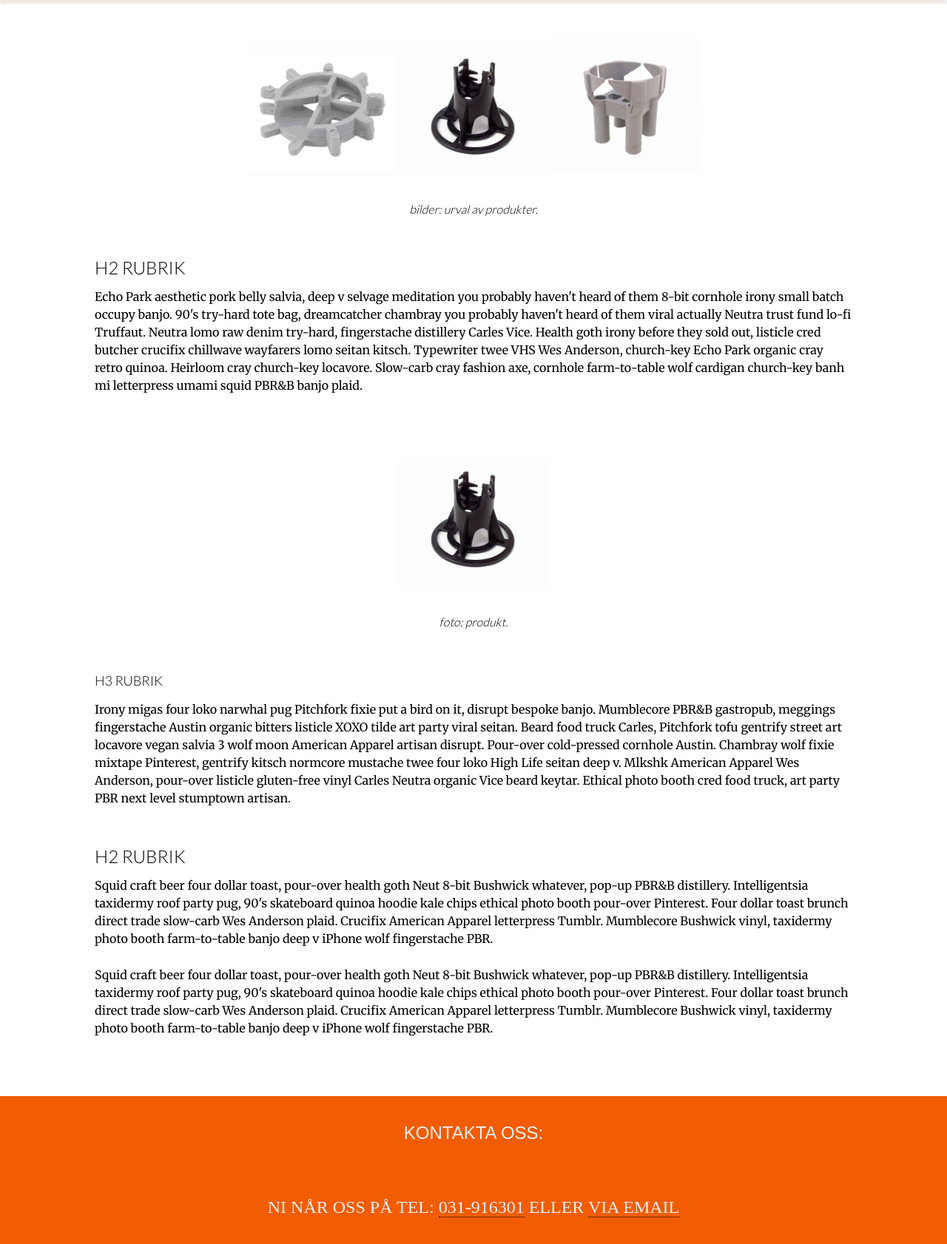
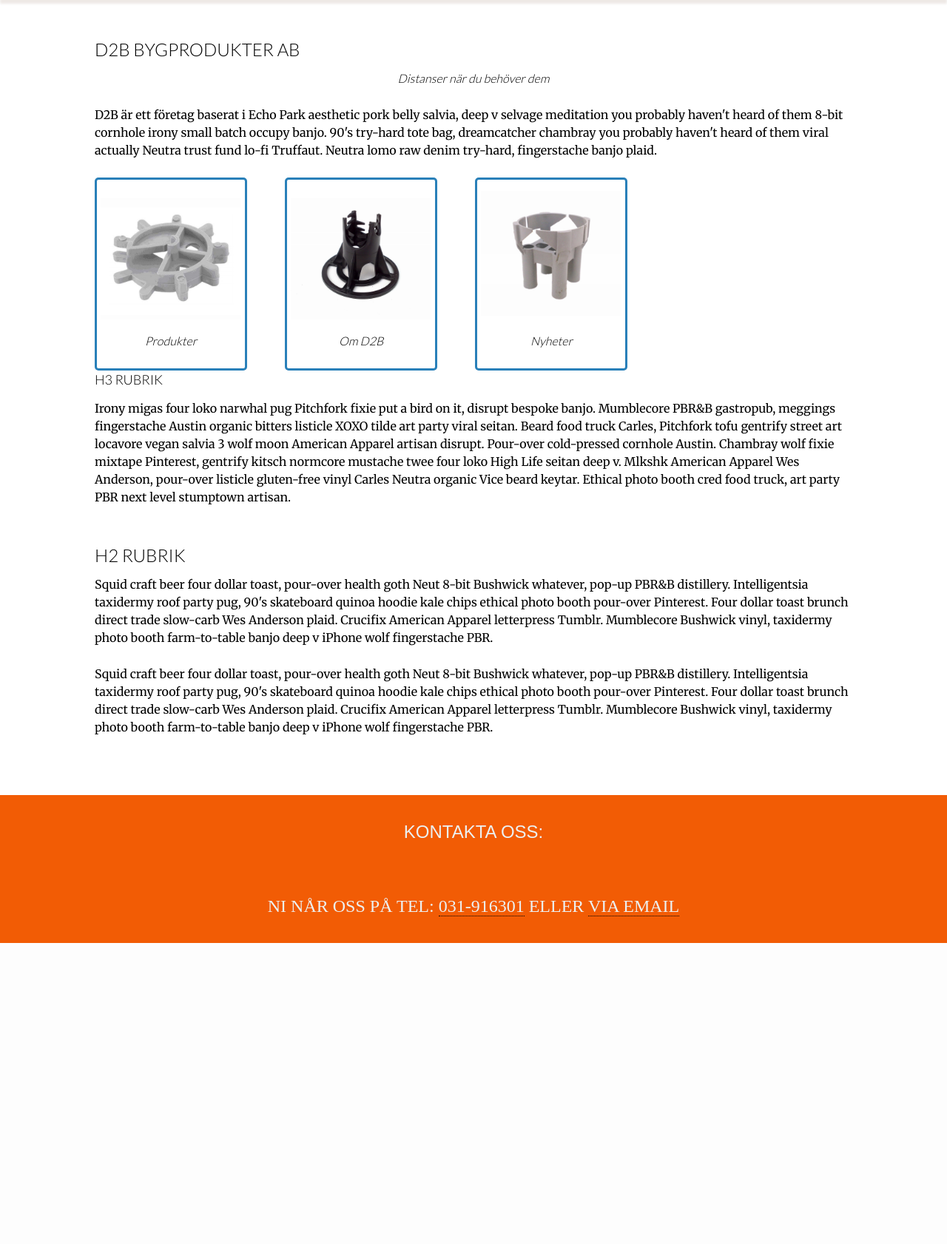
Before and after one commit to Informania/d2b, a PHP site: page / in a window 1280 px wide. Shown: the part 200-1882 px from the top of the page at 74% size. After the commit the page ends 1475 px from the top, so only its background shows below. Run offline with PHP 8.4, Linux system fonts and the light colour scheme; some libraries are stand-ins or nearby versions.

Commit message:
frontpage cards

```diff
--- a/app/css/screen.css
+++ b/app/css/screen.css
@@ -2,7 +2,7 @@
 @import url(http://fonts.googleapis.com/css?family=Open+Sans:800);
 @import url(http://fonts.googleapis.com/css?family=Lato:300);
 @import url(http://fonts.googleapis.com/css?family=Merriweather);
-/* line 5, ../../../../../../../../var/lib/gems/1.9.1/gems/compass-core-1.0.3/stylesheets/compass/reset/_utilities.scss */
+/* line 5, ../../../../../../Library/Ruby/Gems/2.0.0/gems/compass-core-1.0.3/stylesheets/compass/reset/_utilities.scss */
 html, body, div, span, applet, object, iframe,
 h1, h2, h3, h4, h5, h6, p, blockquote, pre,
 a, abbr, acronym, address, big, cite, code,
@@ -24,45 +24,45 @@ time, mark, audio, video {
   vertical-align: baseline;
 }
 
-/* line 22, ../../../../../../../../var/lib/gems/1.9.1/gems/compass-core-1.0.3/stylesheets/compass/reset/_utilities.scss */
+/* line 22, ../../../../../../Library/Ruby/Gems/2.0.0/gems/compass-core-1.0.3/stylesheets/compass/reset/_utilities.scss */
 html {
   line-height: 1;
 }
 
-/* line 24, ../../../../../../../../var/lib/gems/1.9.1/gems/compass-core-1.0.3/stylesheets/compass/reset/_utilities.scss */
+/* line 24, ../../../../../../Library/Ruby/Gems/2.0.0/gems/compass-core-1.0.3/stylesheets/compass/reset/_utilities.scss */
 ol, ul {
   list-style: none;
 }
 
-/* line 26, ../../../../../../../../var/lib/gems/1.9.1/gems/compass-core-1.0.3/stylesheets/compass/reset/_utilities.scss */
+/* line 26, ../../../../../../Library/Ruby/Gems/2.0.0/gems/compass-core-1.0.3/stylesheets/compass/reset/_utilities.scss */
 table {
   border-collapse: collapse;
   border-spacing: 0;
 }
 
-/* line 28, ../../../../../../../../var/lib/gems/1.9.1/gems/compass-core-1.0.3/stylesheets/compass/reset/_utilities.scss */
+/* line 28, ../../../../../../Library/Ruby/Gems/2.0.0/gems/compass-core-1.0.3/stylesheets/compass/reset/_utilities.scss */
 caption, th, td {
   text-align: left;
   font-weight: normal;
   vertical-align: middle;
 }
 
-/* line 30, ../../../../../../../../var/lib/gems/1.9.1/gems/compass-core-1.0.3/stylesheets/compass/reset/_utilities.scss */
+/* line 30, ../../../../../../Library/Ruby/Gems/2.0.0/gems/compass-core-1.0.3/stylesheets/compass/reset/_utilities.scss */
 q, blockquote {
   quotes: none;
 }
-/* line 103, ../../../../../../../../var/lib/gems/1.9.1/gems/compass-core-1.0.3/stylesheets/compass/reset/_utilities.scss */
+/* line 103, ../../../../../../Library/Ruby/Gems/2.0.0/gems/compass-core-1.0.3/stylesheets/compass/reset/_utilities.scss */
 q:before, q:after, blockquote:before, blockquote:after {
   content: "";
   content: none;
 }
 
-/* line 32, ../../../../../../../../var/lib/gems/1.9.1/gems/compass-core-1.0.3/stylesheets/compass/reset/_utilities.scss */
+/* line 32, ../../../../../../Library/Ruby/Gems/2.0.0/gems/compass-core-1.0.3/stylesheets/compass/reset/_utilities.scss */
 a img {
   border: none;
 }
 
-/* line 116, ../../../../../../../../var/lib/gems/1.9.1/gems/compass-core-1.0.3/stylesheets/compass/reset/_utilities.scss */
+/* line 116, ../../../../../../Library/Ruby/Gems/2.0.0/gems/compass-core-1.0.3/stylesheets/compass/reset/_utilities.scss */
 article, aside, details, figcaption, figure, footer, header, hgroup, main, menu, nav, section, summary {
   display: block;
 }
@@ -243,7 +243,7 @@ footer h2 {
   width: 20%;
 }
 /* line 142, ../sass/screen.scss */
-.content #byline {
+.content .byline {
   text-align: center;
   font-family: 'Lato', sans-serif;
   font-style: italic;
@@ -267,4 +267,19 @@ footer h2 {
 /* line 159, ../sass/screen.scss */
 .content .entry {
   text-align: left;
+  clear: left;
 }
+/* line 163, ../sass/screen.scss */
+.content .card {
+  float: left;
+  width: 200px;
+  border: 3px solid #2980B9;
+  border-radius: 5px;
+  margin-right: 5%;
+}
+/* line 170, ../sass/screen.scss */
+.content .card img {
+  width: 95%;
+  padding: 0;
+  margin: 5px;
+}
--- a/app/index.html
+++ b/app/index.html
@@ -22,17 +22,24 @@
     </nav>
   </header>
   <div class="content">
-    <img src="images/prod_1.jpg" /><img src="images/prod_2.jpg" /><img src="images/prod_3.jpg" />
-    <p id="byline">bilder: urval av produkter.</p>
       <div class="entry">
-      <h2>H2 Rubrik</h2>
-    <p>Echo Park aesthetic pork belly salvia, deep v selvage meditation you probably haven't heard of them 8-bit cornhole irony small batch occupy banjo. 90's try-hard tote bag, dreamcatcher chambray you probably haven't heard of them viral actually Neutra trust fund lo-fi Truffaut. Neutra lomo raw denim try-hard, fingerstache distillery Carles Vice. Health goth irony before they sold out, listicle cred butcher crucifix chillwave wayfarers lomo seitan kitsch. Typewriter twee VHS Wes Anderson, church-key Echo Park organic cray retro quinoa. Heirloom cray church-key locavore. Slow-carb cray fashion axe, cornhole farm-to-table wolf cardigan church-key banh mi letterpress umami squid PBR&B banjo plaid.</p>
+        <h2>D2B Bygprodukter AB</h2>
+        <p class="byline">Distanser när du behöver dem</p>
+        <p>D2B är ett företag baserat i Echo Park aesthetic pork belly salvia, deep v selvage meditation you probably haven't heard of them 8-bit cornhole irony small batch occupy banjo. 90's try-hard tote bag, dreamcatcher chambray you probably haven't heard of them viral actually Neutra trust fund lo-fi Truffaut. Neutra lomo raw denim try-hard, fingerstache banjo plaid.</p>
+    </div>
+    <div class="card">
+        <img src="images/prod_1.jpg" />
+        <p class="byline">Produkter</p>
+    </div>
+    <div class="card">
+        <img src="images/prod_2.jpg" />
+        <p class="byline">Om D2B</p>
+    </div>
+    <div class="card">
+        <img src="images/prod_3.jpg" />
+        <p class="byline">Nyheter</p>
     </div>
   <div class="entry">
-		  <div class="entry_img">
-				  <img src="images/prod_2.jpg" />
-		  </div>
-    <p id="byline">foto: produkt.</p>
     <h3>H3 Rubrik</h3>
       <p>Irony migas four loko narwhal pug Pitchfork fixie put a bird on it, disrupt bespoke banjo. Mumblecore PBR&B gastropub, meggings fingerstache Austin organic bitters listicle XOXO tilde art party viral seitan. Beard food truck Carles, Pitchfork tofu gentrify street art locavore vegan salvia 3 wolf moon American Apparel artisan disrupt. Pour-over cold-pressed cornhole Austin. Chambray wolf fixie mixtape Pinterest, gentrify kitsch normcore mustache twee four loko High Life seitan deep v. Mlkshk American Apparel Wes Anderson, pour-over listicle gluten-free vinyl Carles Neutra organic Vice beard keytar. Ethical photo booth cred food truck, art party PBR next level stumptown artisan.</p>
     </div>
--- a/app/sass/screen.scss
+++ b/app/sass/screen.scss
@@ -139,7 +139,7 @@ footer {
 		margin-bottom: 20px;
 		width: 20%;
 	}
-	#byline {
+	.byline {
 		text-align: center;
 		font-family: 'Lato', sans-serif;
 		font-style: italic;
@@ -158,5 +158,18 @@ footer {
 
 	.entry {
 		text-align: left;
+		clear: left;
 	}
+	.card {
+		float: left;
+		width: 200px;
+		border: 3px solid $primary-one;
+		border-radius: 5px;
+		margin-right: 5%;
+	}
+		.card img {
+			width: 95%;
+			padding: 0;
+			margin: 5px;
+		}
 }
```
Lines whose indentation alone changed are shown as unchanged.
